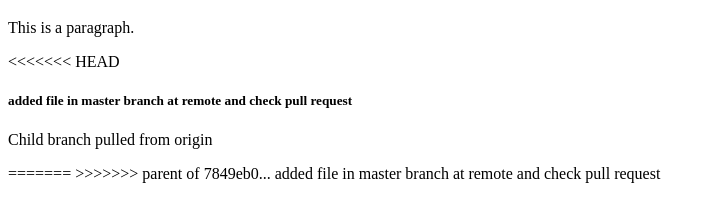
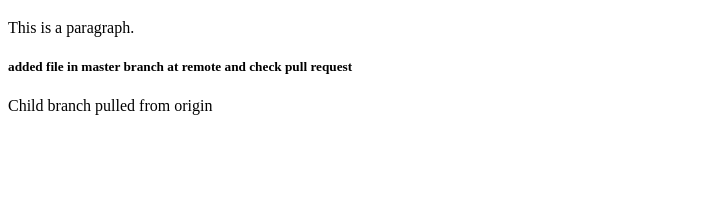
Before and after one commit to venkatdatta-github/venkat-repository-one, a plain HTML site: page index.html in a window 1280 px wide. Shown: the part 61-282 px from the top of the page, without its empty margins (0-714 px from the left). Drawn offline with Linux system fonts and the light colour scheme.

Commit message:
Revert "may be error will"
This reverts commit 32c0dfe1aa4bc266f59720292f3eae064f01f6c2.

```diff
--- a/index.html
+++ b/index.html
@@ -7,11 +7,8 @@
 
 <h1>This is a Heading</h1>
 <p>This is a paragraph.</p>
-<<<<<<< HEAD
   <h5>added file in master branch at remote and check pull request</h5>
   <p> Child branch pulled from origin </p>
-=======
->>>>>>> parent of 7849eb0... added file in master branch at remote and check pull request
 
 </body>
 </html>
```
